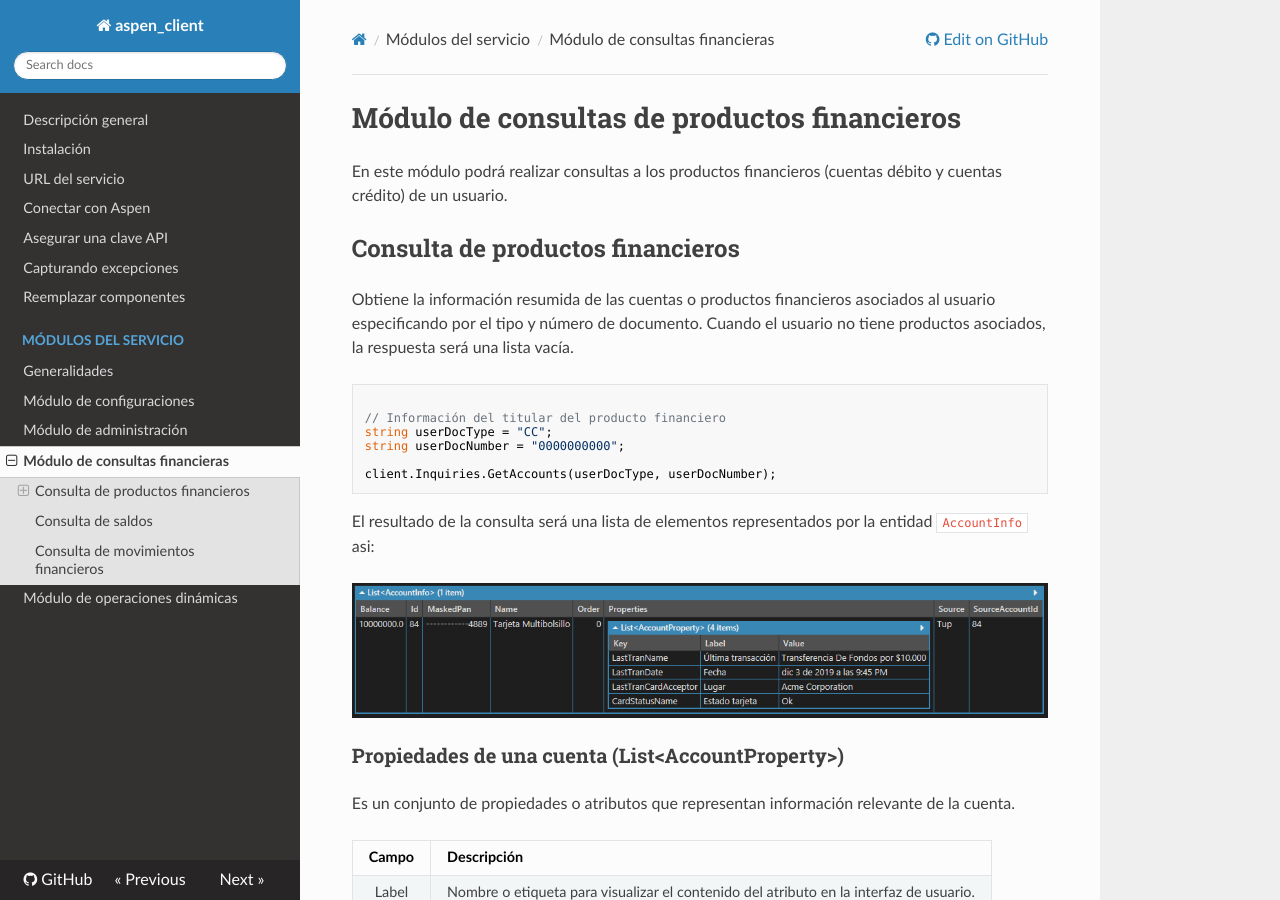
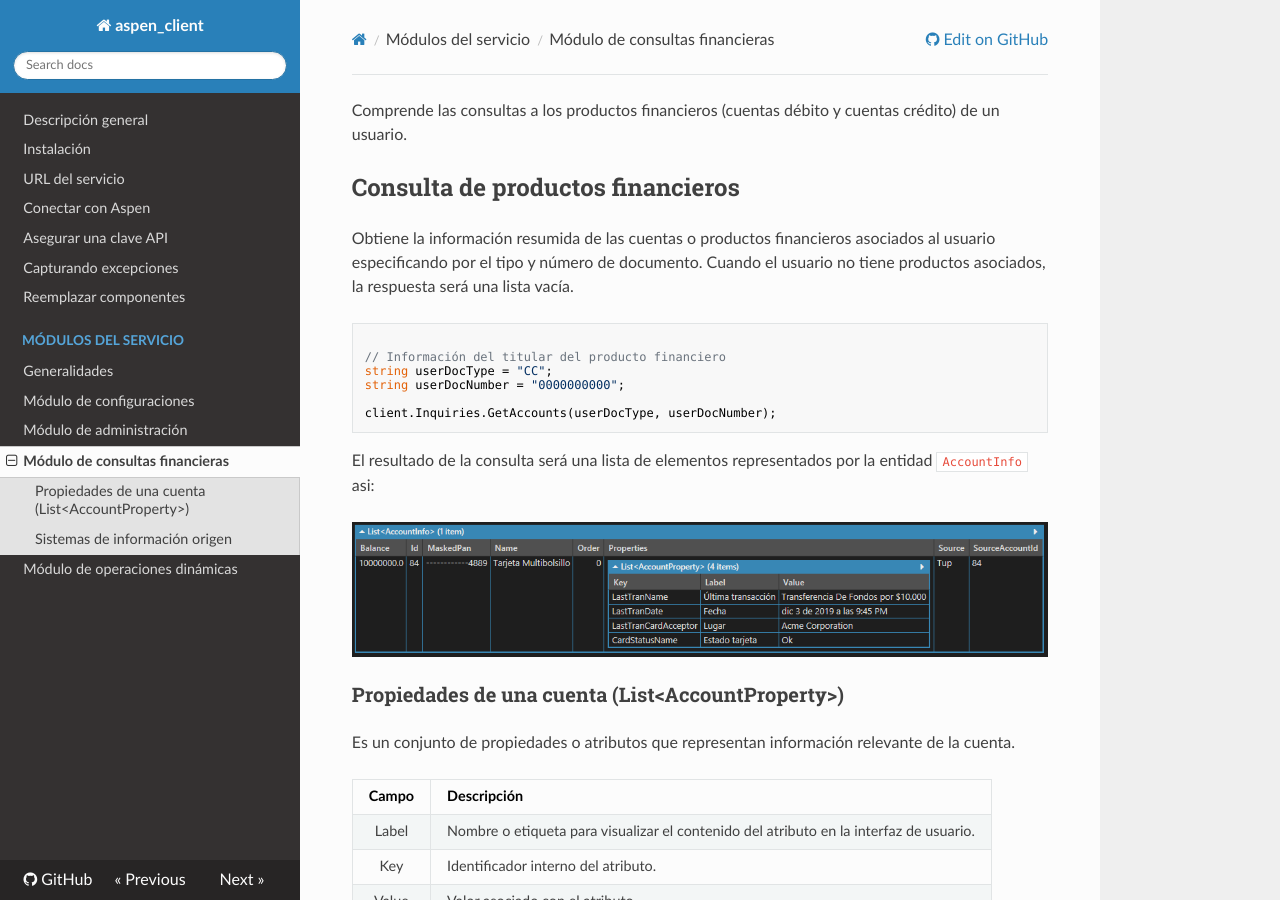
Before and after one commit to RD-Processa/Everco.Services.Aspen.Client.Docs, an MkDocs documentation site: the page built from docs/InquiriesModule.md, in a window 1280 px wide and 900 px high. Built offline with MkDocs 1.6.1, drawn with Linux system fonts in a browser that asks for light colours; nearby versions of some CDN libraries; old or Windows-style settings are respelled for this version of MkDocs; some of the changed text lies outside the part shown.

Commit message:
Asjutes formato

```diff
--- a/docs/InquiriesModule.md
+++ b/docs/InquiriesModule.md
@@ -1,6 +1,4 @@
-# Módulo de consultas de productos financieros
-
-En este módulo podrá realizar consultas a los productos financieros (cuentas débito y cuentas crédito) de un usuario.
+Comprende las consultas a los productos financieros (cuentas débito y cuentas crédito) de un usuario.
 
 ## Consulta de productos financieros
 
@@ -66,7 +64,7 @@ El resultado de la consulta será una lista de elementos representados por la en
 
 ![BalanceInfo](https://github.com/RD-Processa/Everco.Services.Aspen.Client.Docs/blob/master/images/InquiriesBalancesExample.png?raw=true)
 
-## Consulta de movimientos financieros
+## Consulta de movimientos
 
 Obtiene la información de transacciones finacieras realizadas en una cuenta.
 
--- a/docs/ManagementModule.md
+++ b/docs/ManagementModule.md
@@ -1,5 +1,3 @@
-# Módulo de Administración
-
 Comprende las operaciones soportadas para proporcionar y gestionar la información relacionada con un usuario/tarjetahabiente/cliente.
 
 ## Consultar las cuentas registradas
--- a/docs/SettingsModule.md
+++ b/docs/SettingsModule.md
@@ -1,5 +1,3 @@
-# Módulo de configuraciones
-
 Comprende las operaciones soportadas para acceder a las entidades de información relacionadas con parametrización del sistema, como pueden ser los tipos de documentos reconocidos, tipos de transacción, valores de configuración, etc para utilizar en su proyecto/aplicación.
 
 ## Tipos de documentos
```
